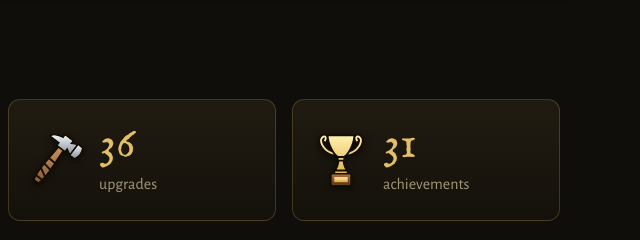
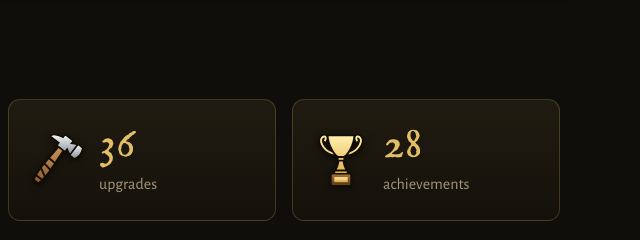
Before and after one commit to jacktan98/castledefense-site, a plain HTML site: page index.html in a window 1280 px wide. Shown: the part 3280-3520 px from the top of the page, 640-1280 px from the left. Drawn offline with Linux system fonts and the light colour scheme.

Commit message:
28 achievements (the heroes' three come later)
Co-Authored-By: Claude Opus 5.5 <noreply@anthropic.com>
Claude-Session: https://claude.ai/code/session_01AE8sRRsVdpH9ETfQvtppox

```diff
--- a/index.html
+++ b/index.html
@@ -57,7 +57,7 @@
     <li><img src="/img/ico/map.svg" alt=""><b>15</b><span>stages</span></li>
     <li><img src="/img/ico/crown.svg" alt=""><b>2</b><span>boss battles</span></li>
     <li><img src="/img/ico/hammer.svg" alt=""><b>36</b><span>upgrades</span></li>
-    <li><img src="/img/ico/trophy.svg" alt=""><b>31</b><span>achievements</span></li>
+    <li><img src="/img/ico/trophy.svg" alt=""><b>28</b><span>achievements</span></li>
   </ul>
 </div></section>
 
```
